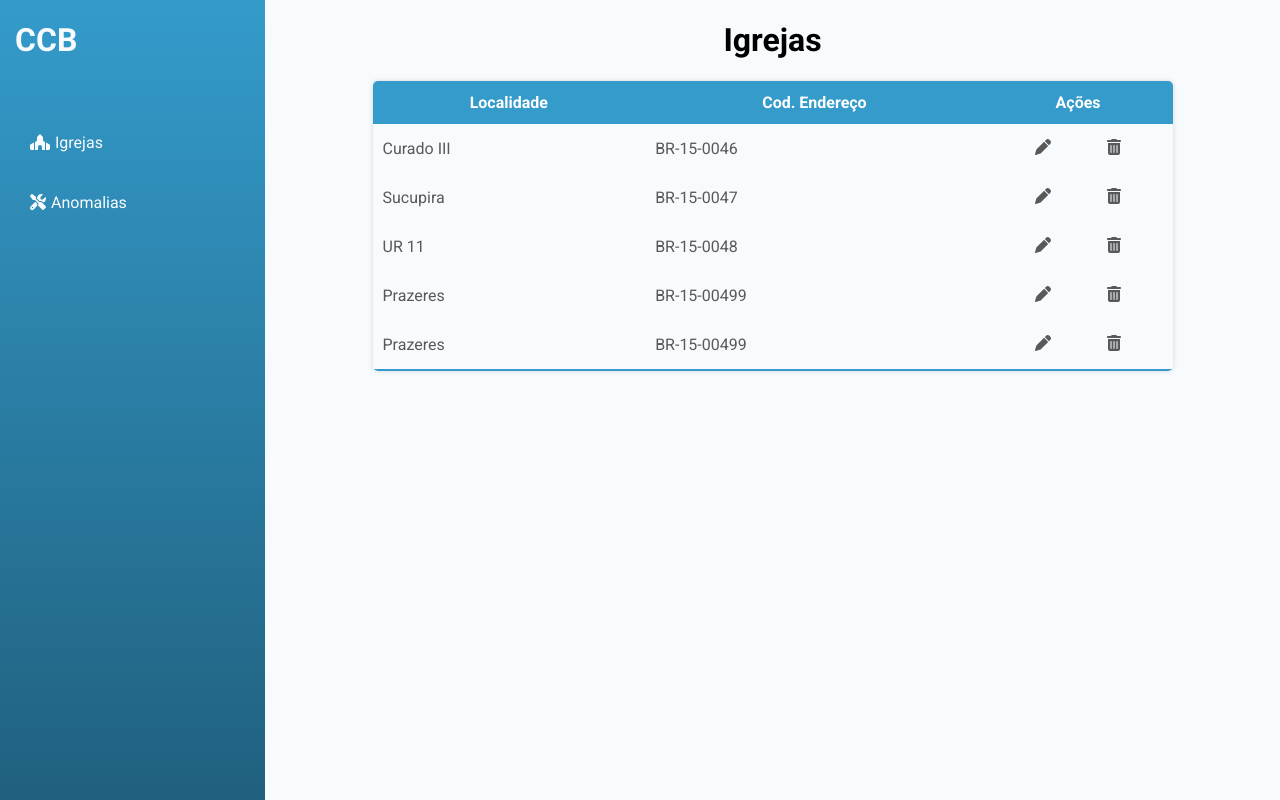
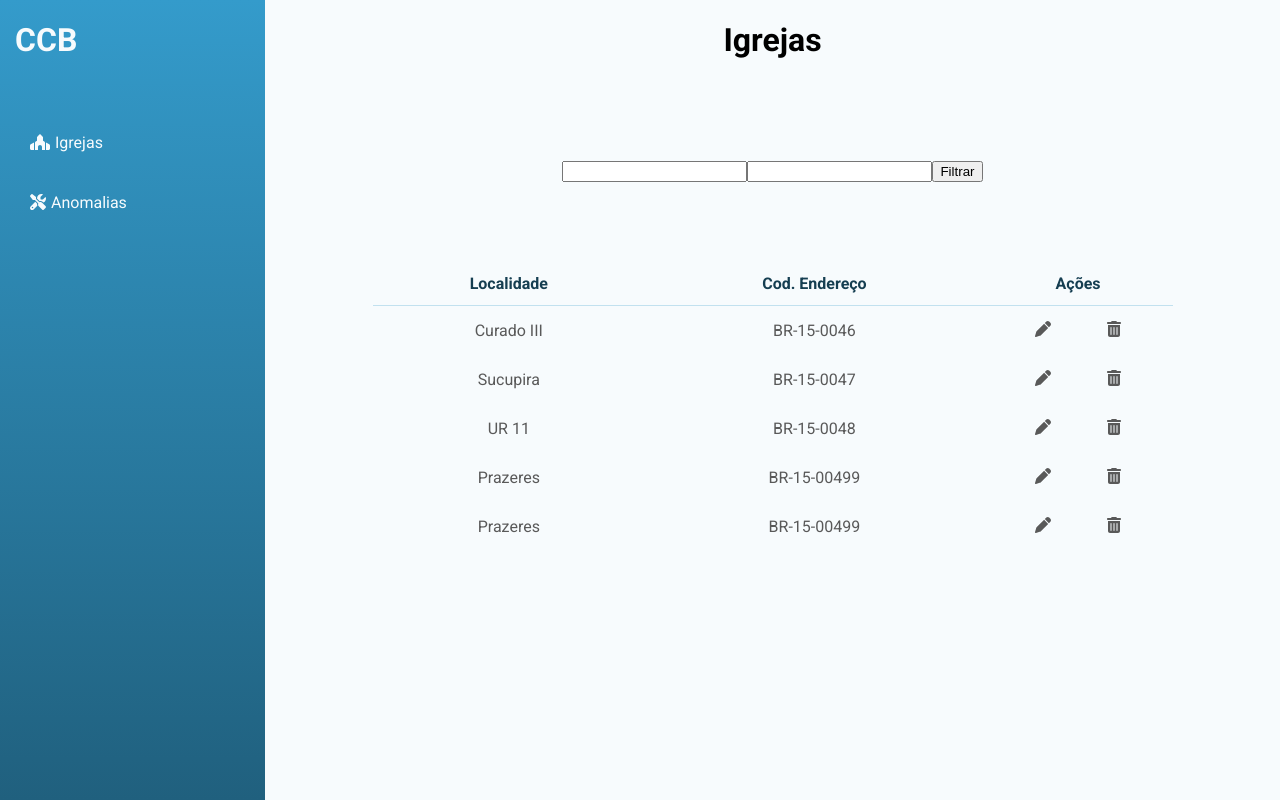
Before and after one commit to arturolivs/ccb-web, a React (Create React App) app: page /igrejas in a window 1280 px wide. Built offline with nearby package versions, Linux system fonts and the light colour scheme.

Commit message:
Separado componente Table

```diff
--- a/src/pages/Church/Churth.styles.ts
+++ b/src/pages/Church/Churth.styles.ts
@@ -1,51 +1,14 @@
 import styled from 'styled-components'
+
+export const Container = styled.div`
+    display: flex;
+    flex-direction: column;
+    align-items: center;
+    row-gap: 5rem;
+`
 
 export const Title = styled.h1``
 
-export const Table = styled.table`
-    border-collapse: collapse;
-    min-width: 800px;
+export const FormContainer = styled.div``
 
-    border-radius: 5px;
-    overflow: hidden;
-    box-shadow: 0 0 5px rgba(0, 0, 0, 0.15);
-
-    tr:last-of-type {
-        border-bottom: 2px solid var(--primary-color-light-1);
-    }
-`
-
-export const TableTh = styled.th`
-    background-color: var(--primary-color-light-1);
-    color: #fff;
-    padding: 12px 15px;
-`
-
-export const Row = styled.tr`
-    cursor: pointer;
-    color: var(--gray-6);
-    transition: background-color 0.3s, color 0.3s;
-
-    &:hover {
-        color: var(--primary-color-light-1);
-        font-weight: bold;
-        background-color: var(--primary-color-light-3);
-        box-shadow: 0 0 5px rgba(0, 0, 0, 0.15);
-
-        svg.fa-trash-can {
-            color: var(--danger);
-        }
-    }
-`
-
-export const Cell = styled.td`
-    padding: 15px 10px;
-`
-
-export const CellIcon = styled.td`
-    padding: 15px 10px;
-    display: flex;
-    align-items: center;
-    justify-content: space-evenly;
-    column-gap: 15px;
-`
+export const Form = styled.form``
--- a/src/pages/Church/Churth.tsx
+++ b/src/pages/Church/Churth.tsx
@@ -4,64 +4,29 @@ import { FontAwesomeIcon } from '@fortawesome/react-fontawesome'
 import { faPen, faTrashCan } from '@fortawesome/free-solid-svg-icons'
 
 import * as S from './Churth.styles'
+import ChurthList from './List'
 
 const Churth = () => {
     return (
-        <>
+        <S.Container>
             <S.Title>Igrejas</S.Title>
 
-            <S.Table>
-                <tr>
-                    <S.TableTh>Localidade</S.TableTh>
-                    <S.TableTh>Cod. Endereço</S.TableTh>
-                    <S.TableTh>Ações</S.TableTh>
-                </tr>
-                <S.Row>
-                    <S.Cell>Curado III</S.Cell>
-                    <S.Cell>BR-15-0046</S.Cell>
-                    <S.CellIcon>
-                        <FontAwesomeIcon icon={faPen} />
-                        <FontAwesomeIcon icon={faTrashCan} />
-                    </S.CellIcon>
-                </S.Row>
+            <S.FormContainer>
+                <S.Form>
+                    <label htmlFor="local">
+                        <input name="local" type="text" />
+                    </label>
 
-                <S.Row>
-                    <S.Cell>Sucupira</S.Cell>
-                    <S.Cell>BR-15-0047</S.Cell>
-                    <S.CellIcon>
-                        <FontAwesomeIcon icon={faPen} />
-                        <FontAwesomeIcon icon={faTrashCan} />
-                    </S.CellIcon>
-                </S.Row>
+                    <label htmlFor="cod-address">
+                        <input name="cod-address" type="text" />
+                    </label>
 
-                <S.Row>
-                    <S.Cell>UR 11</S.Cell>
-                    <S.Cell>BR-15-0048</S.Cell>
-                    <S.CellIcon>
-                        <FontAwesomeIcon icon={faPen} />
-                        <FontAwesomeIcon icon={faTrashCan} />
-                    </S.CellIcon>
-                </S.Row>
+                    <input type="button" value="Filtrar" />
+                </S.Form>
+            </S.FormContainer>
 
-                <S.Row>
-                    <S.Cell>Prazeres</S.Cell>
-                    <S.Cell>BR-15-00499</S.Cell>
-                    <S.CellIcon>
-                        <FontAwesomeIcon icon={faPen} />
-                        <FontAwesomeIcon icon={faTrashCan} />
-                    </S.CellIcon>
-                </S.Row>
-
-                <S.Row>
-                    <S.Cell>Prazeres</S.Cell>
-                    <S.Cell>BR-15-00499</S.Cell>
-                    <S.CellIcon>
-                        <FontAwesomeIcon icon={faPen} />
-                        <FontAwesomeIcon icon={faTrashCan} />
-                    </S.CellIcon>
-                </S.Row>
-            </S.Table>
-        </>
+            <ChurthList />
+        </S.Container>
     )
 }
 
--- /dev/null
+++ b/src/pages/Church/List/ChurchList.tsx
@@ -0,0 +1,64 @@
+import React from 'react'
+
+import { FontAwesomeIcon } from '@fortawesome/react-fontawesome'
+import { faPen, faTrashCan } from '@fortawesome/free-solid-svg-icons'
+
+import * as S from './ChurthList.styles'
+
+const ChurchList = () => {
+    return (
+        <S.Table>
+            <tr>
+                <S.Header>Localidade</S.Header>
+                <S.Header>Cod. Endereço</S.Header>
+                <S.Header>Ações</S.Header>
+            </tr>
+            <S.Row>
+                <S.Cell>Curado III</S.Cell>
+                <S.Cell>BR-15-0046</S.Cell>
+                <S.CellIcon>
+                    <FontAwesomeIcon icon={faPen} />
+                    <FontAwesomeIcon icon={faTrashCan} />
+                </S.CellIcon>
+            </S.Row>
+
+            <S.Row>
+                <S.Cell>Sucupira</S.Cell>
+                <S.Cell>BR-15-0047</S.Cell>
+                <S.CellIcon>
+                    <FontAwesomeIcon icon={faPen} />
+                    <FontAwesomeIcon icon={faTrashCan} />
+                </S.CellIcon>
+            </S.Row>
+
+            <S.Row>
+                <S.Cell>UR 11</S.Cell>
+                <S.Cell>BR-15-0048</S.Cell>
+                <S.CellIcon>
+                    <FontAwesomeIcon icon={faPen} />
+                    <FontAwesomeIcon icon={faTrashCan} />
+                </S.CellIcon>
+            </S.Row>
+
+            <S.Row>
+                <S.Cell>Prazeres</S.Cell>
+                <S.Cell>BR-15-00499</S.Cell>
+                <S.CellIcon>
+                    <FontAwesomeIcon icon={faPen} />
+                    <FontAwesomeIcon icon={faTrashCan} />
+                </S.CellIcon>
+            </S.Row>
+
+            <S.Row>
+                <S.Cell>Prazeres</S.Cell>
+                <S.Cell>BR-15-00499</S.Cell>
+                <S.CellIcon>
+                    <FontAwesomeIcon icon={faPen} />
+                    <FontAwesomeIcon icon={faTrashCan} />
+                </S.CellIcon>
+            </S.Row>
+        </S.Table>
+    )
+}
+
+export default ChurchList
--- /dev/null
+++ b/src/pages/Church/List/ChurthList.styles.ts
@@ -0,0 +1,47 @@
+import styled from 'styled-components'
+
+export const Title = styled.h1``
+
+export const Table = styled.table`
+    border-collapse: collapse;
+    min-width: 800px;
+
+    border-radius: 5px;
+    overflow: hidden;
+`
+
+export const Header = styled.th`
+    color: var(--primary-color-dark-2);
+    padding: 12px 15px;
+    border-bottom: 1px solid var(--primary-color-light-3);
+`
+
+export const Row = styled.tr`
+    cursor: pointer;
+    color: var(--gray-6);
+    transition: background-color 0.3s, color 0.3s;
+
+    &:hover {
+        color: var(--primary-color-light-1);
+        font-weight: bold;
+        background-color: var(--primary-color-light-3);
+        box-shadow: 0 0 5px rgba(0, 0, 0, 0.15);
+
+        svg.fa-trash-can {
+            color: var(--danger);
+        }
+    }
+`
+
+export const Cell = styled.td`
+    padding: 15px 10px;
+    text-align: center;
+`
+
+export const CellIcon = styled.td`
+    padding: 15px 10px;
+    display: flex;
+    align-items: center;
+    justify-content: space-evenly;
+    column-gap: 15px;
+`
--- /dev/null
+++ b/src/pages/Church/List/index.ts
@@ -0,0 +1,3 @@
+import ChurthList from './ChurchList'
+
+export default ChurthList
```
